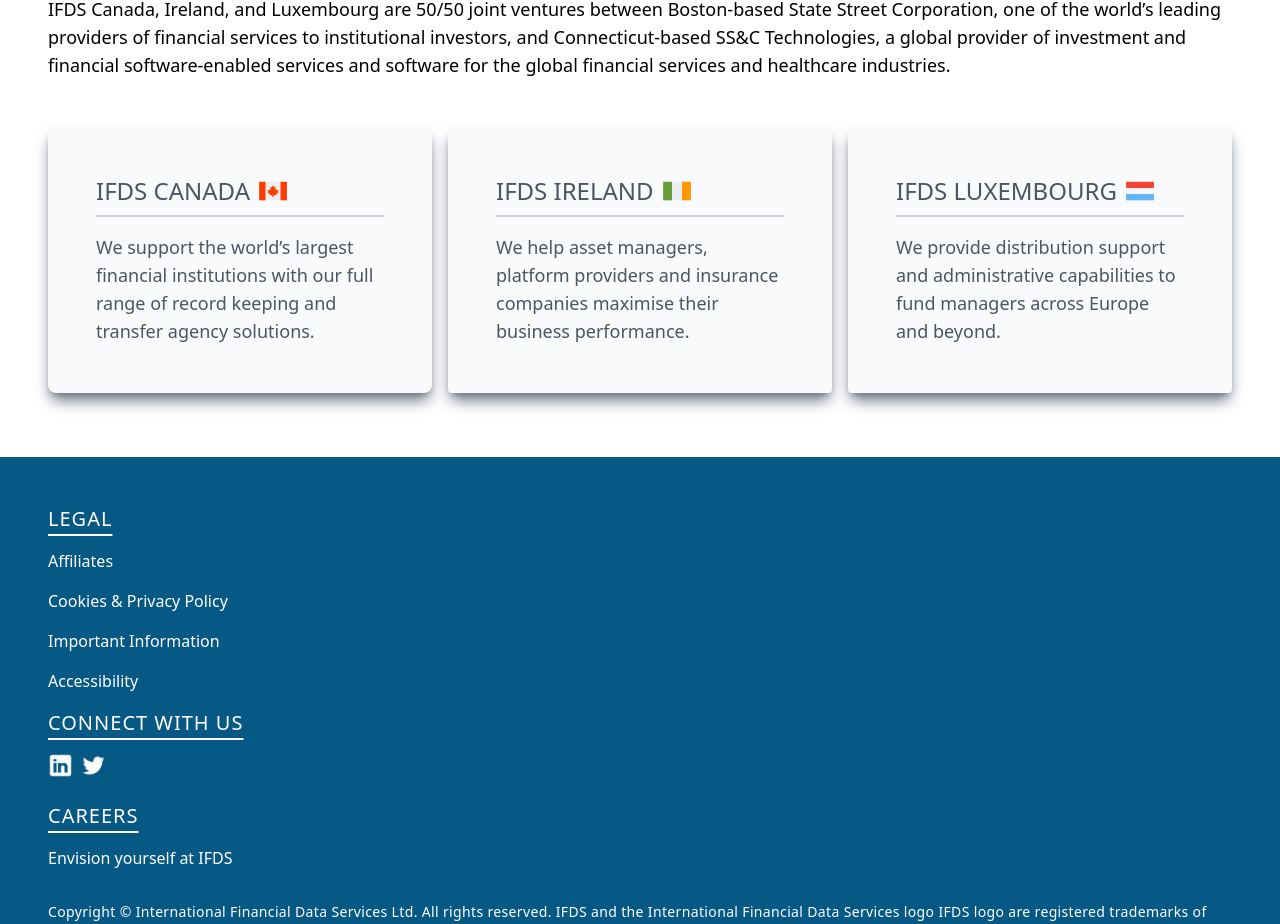
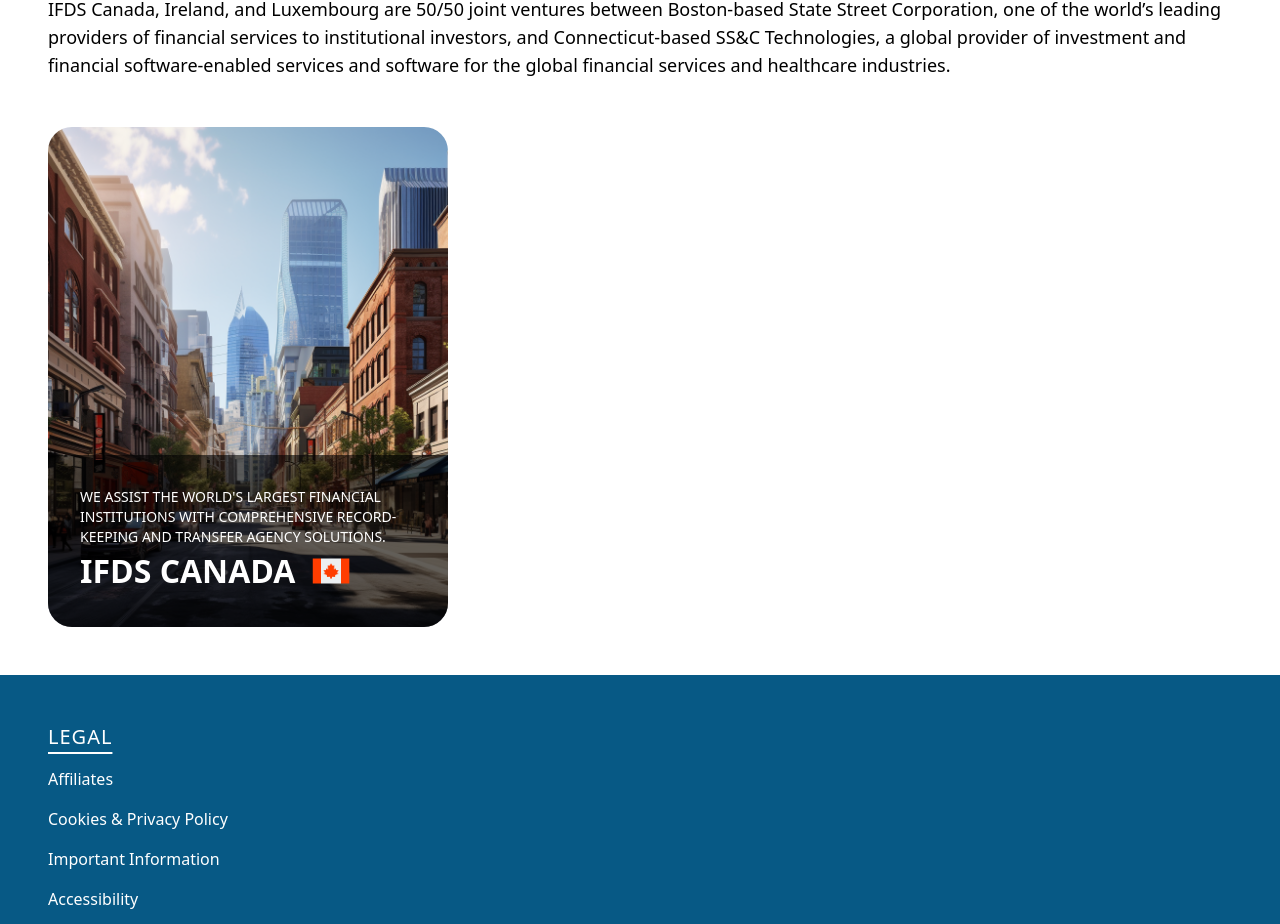
Before and after one commit to StephenHenryJr/ifds-rebuild, a Next.js app: page / in a window 1280 px wide. Shown: the part 1234-2158 px from the top of the page. Built offline with nearby package versions, Linux system fonts and the light colour scheme.

Commit message:
started country cards

```diff
--- /dev/null
+++ b/components/Card/Card.jsx
@@ -0,0 +1,18 @@
+"use client";
+import Image from "next/image";
+
+const Card = ({ header, description, url }) => {
+  return (
+    <div className="relative 2xl:w-1/3 w-full h-96 text-gray-600 rounded-3xl shadow-lg shadow-gray-500 cursor-pointer mb-4">
+      <div className="p-12">
+        <div className="flex items-center pb-2 mb-4 border-b-2 border-gray-300">
+          <h1 className="text-2xl mr-2">{header}</h1>
+          <Image src={url} width={30} height={30} alt="country flag" />
+        </div>
+        <p className="text-lg">{description}</p>
+      </div>
+    </div>
+  );
+};
+
+export default Card;
--- /dev/null
+++ b/components/CountryCard/CountryCard.jsx
@@ -0,0 +1,34 @@
+"use client";
+import Image from "next/image";
+
+const CountryCard = () => {
+  return (
+    <div className="relative flex items-center justify-center min-w-[400px] h-[500px] cursor-pointer">
+      <img
+        src="/card-toronto.png"
+        alt="planet-04"
+        className="absolute w-full h-full object-cover rounded-[24px]"
+      />
+      <div className="absolute bottom-0 p-8 flex justify-start w-full flex-col bg-[rgba(0,0,0,0.6)] rounded-b-[24px]">
+        <p className="font-normal text-[14px] leading-[20.16px] text-white uppercase">
+          We assist the world's largest financial institutions with
+          comprehensive record-keeping and transfer agency solutions.
+        </p>
+        <div className="flex items-center">
+          <h2 className="mr-4 font-semibold sm:text-[32px] text-[24px] text-white">
+            IFDS CANADA
+          </h2>
+          <Image
+            src="/canada.png"
+            alt="headset"
+            className="object-contain"
+            width={40}
+            height={40}
+          />
+        </div>
+      </div>
+    </div>
+  );
+};
+
+export default CountryCard;
--- a/components/HomePage/HomePage.jsx
+++ b/components/HomePage/HomePage.jsx
@@ -1,7 +1,7 @@
 "use client";
 
 import "./HomePage.scss";
-import { Statistics } from "..";
+import { Statistics, Card, CountryCard } from "..";
 
 import Image from "next/image";
 import { motion } from "framer-motion";
@@ -28,7 +28,10 @@
               </motion.div>
             </div>
           </div>
-          <div className="hero image w-1/2 flex justify-center" style={{ maxWidth: '100%', width: '500px' }}>
+          <div
+            className="hero image w-1/2 flex justify-center"
+            style={{ maxWidth: "100%", width: "500px" }}
+          >
             <Image
               src="/hero-head.png"
               width={500}
@@ -40,15 +43,15 @@
         </div>
 
         <motion.div
-        className="w-full h-fit p-12 m-4 uppercase / flex justify-between / 2xl:px-64 lg:m-0"
-        initial={{ y: 100, opacity: 0 }}
-        whileInView={{ y: 0, opacity: 1 }}
-        transition={{ duration: 1 }}
-        viewport={{ once: true }}
+          className="w-full h-fit p-12 m-4 uppercase / flex justify-between / 2xl:px-64 lg:m-0"
+          initial={{ y: 100, opacity: 0 }}
+          whileInView={{ y: 0, opacity: 1 }}
+          transition={{ duration: 1 }}
+          viewport={{ once: true }}
         >
-          <Statistics number='1,700+' stat='Staff and partners worldwide'/>
-          <Statistics number='25%' stat='Staff has 10+ year tenure'/>
-          <Statistics number='18.3M' stat='Active Fund Accounts'/>
+          <Statistics number="1,700+" stat="Staff and partners worldwide" />
+          <Statistics number="25%" stat="Staff has 10+ year tenure" />
+          <Statistics number="18.3M" stat="Active Fund Accounts" />
         </motion.div>
       </div>
 
@@ -87,51 +90,7 @@
         transition={{ duration: 1 }}
         viewport={{ once: true }}
       >
-        <div className="2xl:w-1/3 w-full h-full bg-gray-50 text-gray-600 rounded-lg p-12 shadow-lg shadow-gray-500 cursor-pointer mb-4">
-          <div className="flex items-center pb-2 mb-4 border-b-2 border-gray-300">
-            <h1 className="text-2xl mr-2">IFDS CANADA</h1>
-            <Image
-              src="/canada.png"
-              width={30}
-              height={30}
-              alt="country flag"
-            />
-          </div>
-          <p className="text-lg">
-            We support the world’s largest financial institutions with our full
-            range of record keeping and transfer agency solutions.
-          </p>
-        </div>
-        <div className="2xl:w-1/3 w-full h-max bg-gray-50 text-gray-600 rounded p-12 shadow-lg shadow-gray-500 cursor-pointer mb-4">
-          <div className="flex items-center pb-2 mb-4 border-b-2 border-gray-300">
-            <h1 className="text-2xl mr-2">IFDS IRELAND</h1>
-            <Image
-              src="/ireland.png"
-              width={30}
-              height={30}
-              alt="country flag"
-            />
-          </div>
-          <p className="text-lg">
-            We help asset managers, platform providers and insurance companies
-            maximise their business performance.
-          </p>
-        </div>
-        <div className="2xl:w-1/3 w-full h-max bg-gray-50 text-gray-600 rounded p-12 shadow-lg shadow-gray-500 cursor-pointer mb-4">
-          <div className="flex items-center pb-2 mb-4 border-b-2 border-gray-300">
-            <h1 className="text-2xl mr-2">IFDS LUXEMBOURG</h1>
-            <Image
-              src="/luxembourg.png"
-              width={30}
-              height={30}
-              alt="country flag"
-            />
-          </div>
-          <p className="text-lg">
-            We provide distribution support and administrative capabilities to
-            fund managers across Europe and beyond.
-          </p>
-        </div>
+        <CountryCard />
       </motion.div>
     </div>
   );
--- a/components/index.js
+++ b/components/index.js
@@ -3,6 +3,8 @@
 import Footer from "./Footer/Footer";
 import HomePage from "./HomePage/HomePage";
 import Statistics from "./Statistics/Statistics";
+import Card from "./Card/Card";
+import CountryCard from "./CountryCard/CountryCard";
 
 
 export {
@@ -11,4 +13,6 @@
     Footer,
     HomePage,
     Statistics,
+    Card,
+    CountryCard,
 };
```
Also changed, not shown: components/Card/card.scss (added), components/CountryCard/CountryCard.scss (added), public/card-toronto.png (added).
